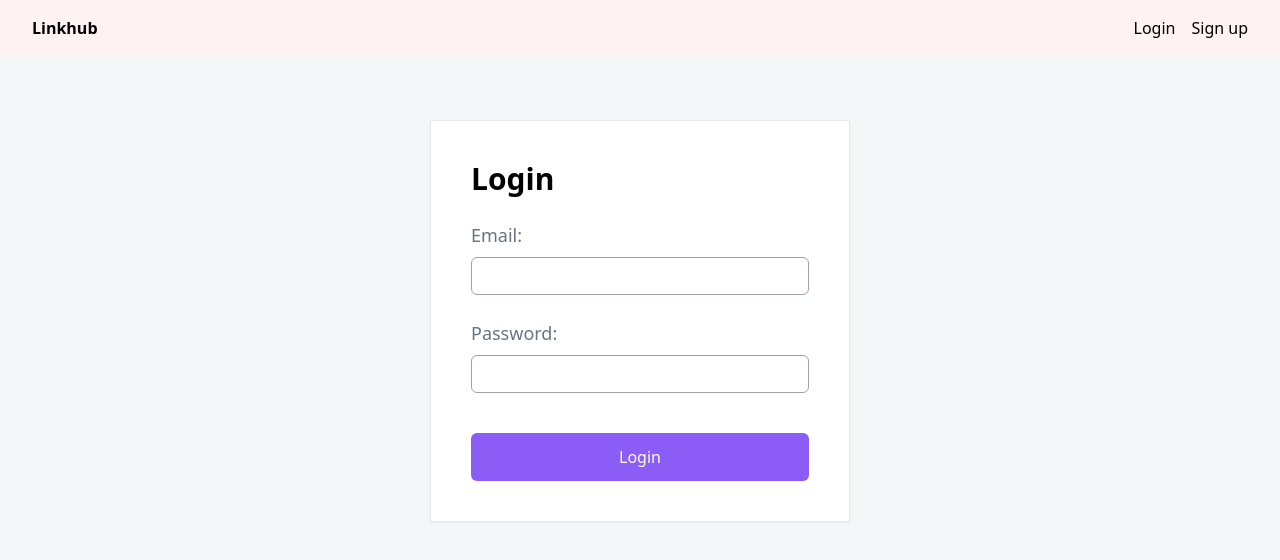
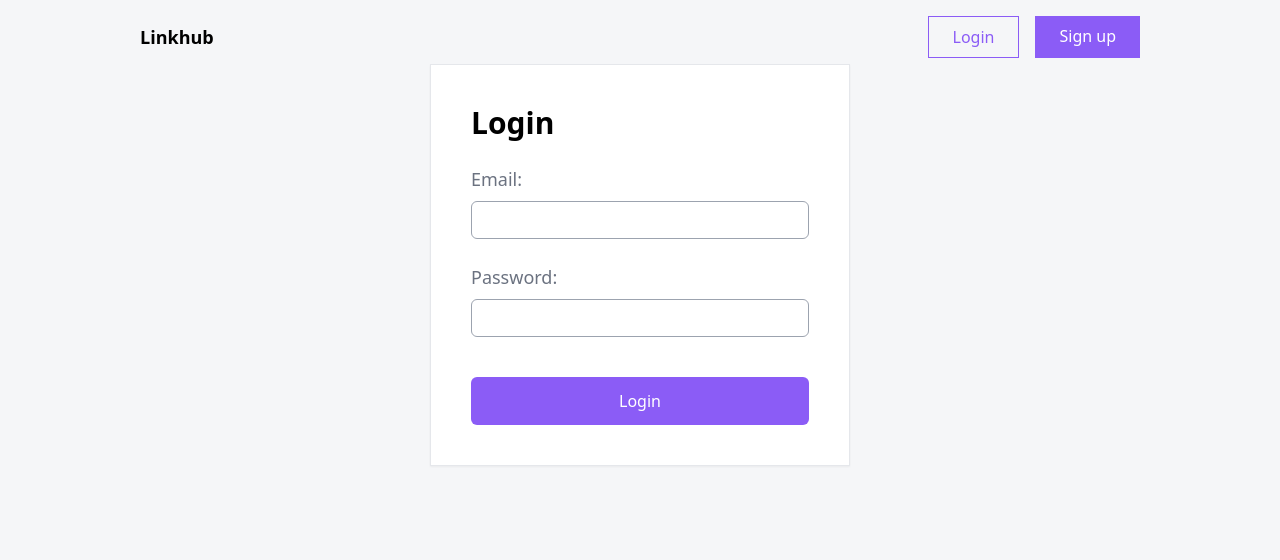
Before and after one commit to TommiKorhonen/Linkhub, a React (Create React App) app: page /login in a window 1280 px wide. Shown: the top 560 px of the page. Built offline with nearby package versions, Linux system fonts and the light colour scheme; no server answers.

Commit message:
change navbar styling

```diff
--- a/src/components/navbar/Navbar.tsx
+++ b/src/components/navbar/Navbar.tsx
@@ -3,14 +3,25 @@ import { Link } from "react-router-dom";
 
 const Navbar = () => {
   return (
-    <nav className="flex bg-red-50 w-full py-4 px-8">
-      <div className="mr-auto">
-        <h2 className="font-semibold">Linkhub</h2>
-      </div>
-      <div className="flex gap-4">
-        <Link to="/login">Login</Link>
-        <Link to="/signup">Sign up</Link>
-      </div>
+    <nav className="w-full fixed top-0 bg-none py-4 px-8">
+      <ul className="flex items-center  mx-auto w-[1000px]">
+        <li className="mr-auto">
+          <Link to="/" className="font-semibold text-lg">
+            Linkhub
+          </Link>
+        </li>
+        <li className="flex gap-4">
+          <Link
+            to="/login"
+            className="border border-violet-500 border-solid text-violet-500 p-2 px-6"
+          >
+            Login
+          </Link>
+          <Link to="/signup" className="bg-violet-500 text-white p-2 px-6">
+            Sign up
+          </Link>
+        </li>
+      </ul>
     </nav>
   );
 };
--- a/src/index.css
+++ b/src/index.css
@@ -2,6 +2,9 @@
 @tailwind components;
 @tailwind utilities;
 
+body {
+  @apply bg-[#f5f6f8];
+}
 .auth-form {
   @apply max-w-[420px] my-16 mx-auto p-10 border border-solid shadow-sm bg-[#ffffff];
 }
```
